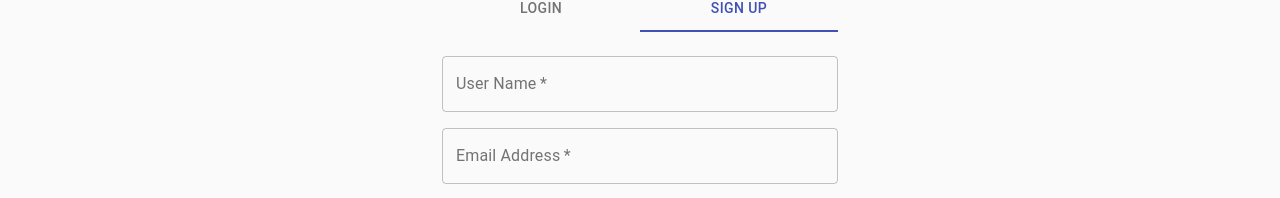
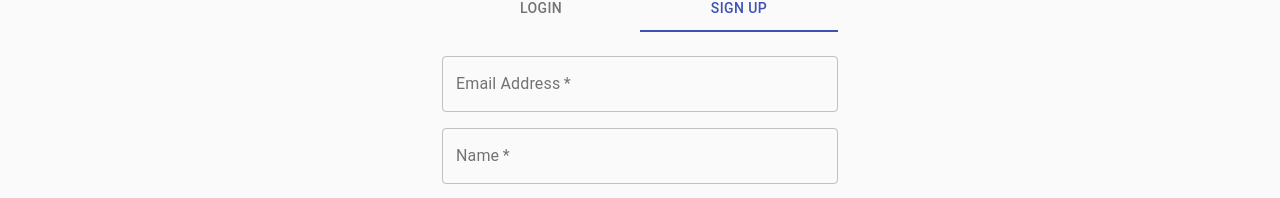
Before and after one commit to BCIT-SSD-2020-21/passion-project-gokay-abay, a React (Create React App) app in the folder frontend/: page / in a window 1280 px wide. Both pictures are taken after a click on the tab "SIGN UP". Shown: the part 208-406 px from the top of the page. Built offline with nearby package versions, Linux system fonts and the light colour scheme.

Commit message:
Change input username to name

```diff
--- a/frontend/src/components/Login/Login.jsx
+++ b/frontend/src/components/Login/Login.jsx
@@ -41,7 +41,7 @@ const useStyles = makeStyles((theme) => ({
 const Login = ({ onSubmit, error }) => {
   const classes = useStyles()
   const [tabValue, setTabValue] = useState(0)
-  const [username, setUsername] = useState("")
+  const [name, setName] = useState("")
   const [email, setEmail] = useState("")
   const [password, setPassword] = useState("")
   const [confirmPassword, setConfirmPassword] = useState("")
@@ -49,12 +49,12 @@ const Login = ({ onSubmit, error }) => {
   const submit = (event) => {
     event.preventDefault()
     if (tabValue === 0) {
-      onSubmit({ type: "login", username, password })
+      onSubmit({ type: "login", email, password })
     } else {
-      onSubmit({ type: "signUp", email, username, password, confirmPassword })
+      onSubmit({ type: "signUp", email, name, password, confirmPassword })
     }
     setEmail("")
-    setUsername("")
+    setName("")
     setPassword("")
     setConfirmPassword("")
   }
@@ -88,31 +88,30 @@ const Login = ({ onSubmit, error }) => {
           <Grid container spacing={2}>
             <Grid item xs={12}>
               <TextField
-                autoComplete="uname"
-                name="Username"
                 variant="outlined"
                 required
                 fullWidth
-                id="username"
-                label="User Name"
+                id="email"
+                label="Email Address"
+                name="email"
                 autoFocus
-                value={username}
-                onChange={(e) => setUsername(e.target.value)}
+                autoComplete="email"
+                value={email}
+                onChange={(e) => setEmail(e.target.value)}
               />
             </Grid>
-
             {tabValue === 1 && (
               <Grid item xs={12}>
                 <TextField
+                  autoComplete="name"
+                  name="Name"
                   variant="outlined"
                   required
                   fullWidth
-                  id="email"
-                  label="Email Address"
-                  name="email"
-                  autoComplete="email"
-                  value={email}
-                  onChange={(e) => setEmail(e.target.value)}
+                  id="name"
+                  label="Name"
+                  value={name}
+                  onChange={(e) => setName(e.target.value)}
                 />
               </Grid>
             )}
```
